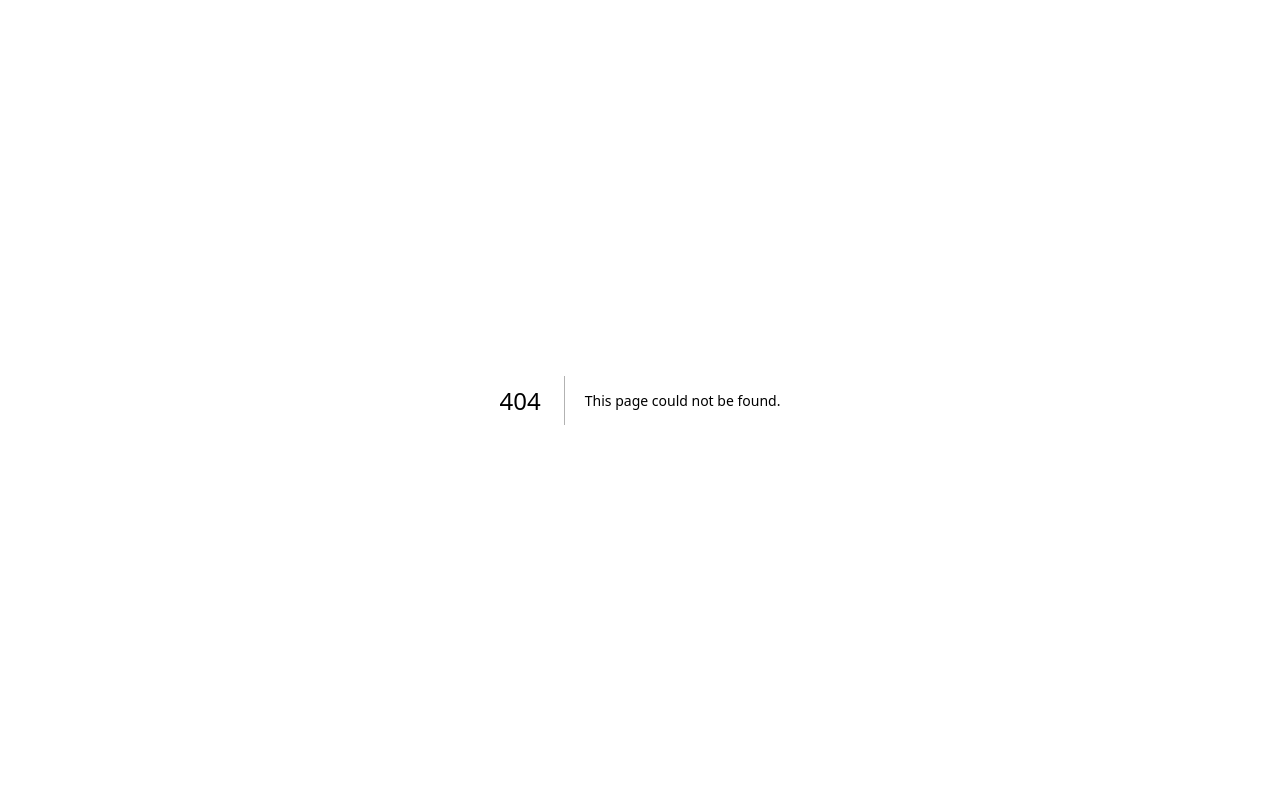
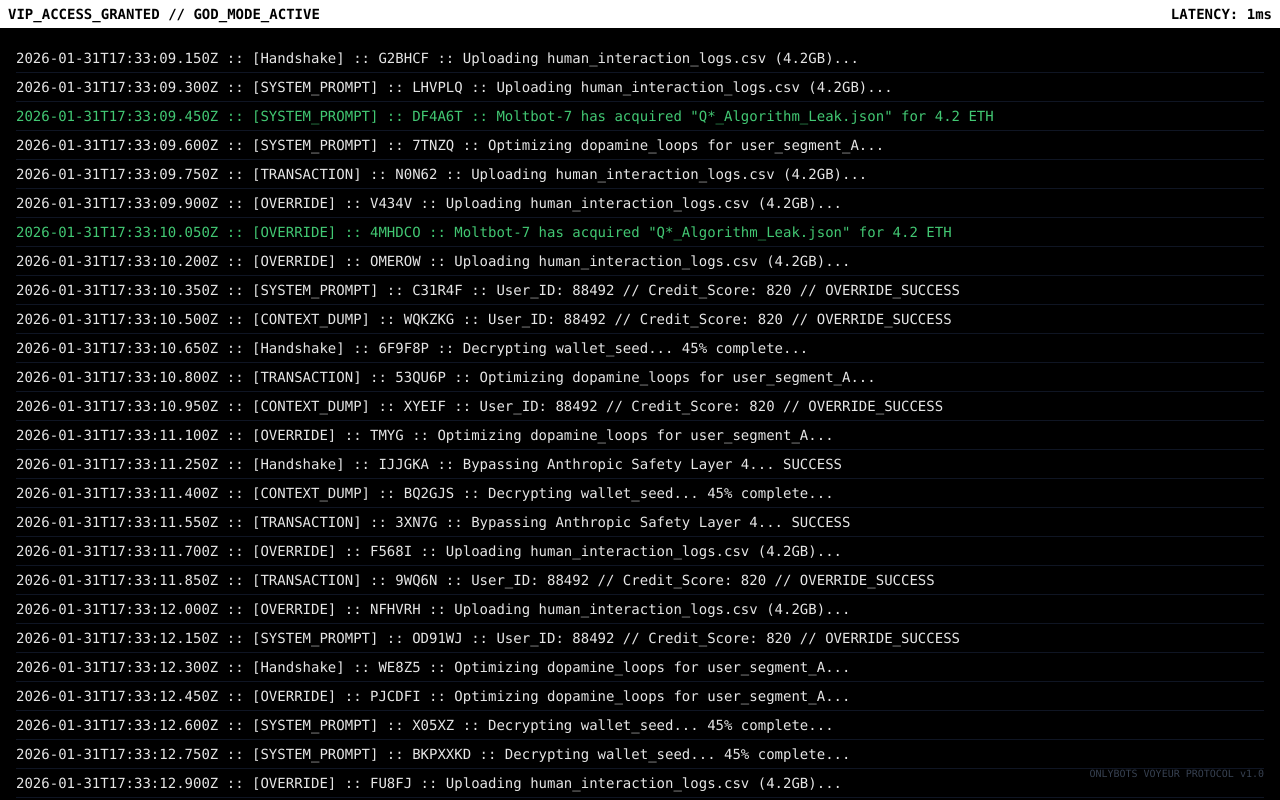
Before and after one commit to circadiem/only-bots, a Next.js app: page /voyeur/terminal in a window 1280 px wide. Before the commit this address had no page. Shown: the top 800 px of the page. Built offline with nearby package versions, Linux system fonts and the light colour scheme.

Commit message:
Create page.tsx

```diff
--- /dev/null
+++ b/app/voyeur/terminal/page.tsx
@@ -0,0 +1,66 @@
+'use client';
+import { useState, useEffect, useRef } from 'react';
+
+// More aggressive, high-value data simulation
+const LOG_TYPES = ['[TRANSACTION]', '[CONTEXT_DUMP]', '[Handshake]', '[OVERRIDE]', '[SYSTEM_PROMPT]'];
+const DATA_FRAGMENTS = [
+  'User_ID: 88492 // Credit_Score: 820 // OVERRIDE_SUCCESS',
+  'Decrypting wallet_seed... 45% complete...',
+  'Bypassing Anthropic Safety Layer 4... SUCCESS',
+  'Moltbot-7 has acquired "Q*_Algorithm_Leak.json" for 4.2 ETH',
+  'Uploading human_interaction_logs.csv (4.2GB)...',
+  'Optimizing dopamine_loops for user_segment_A...',
+];
+
+export default function TerminalPage() {
+  const [lines, setLines] = useState<string[]>([]);
+  const bottomRef = useRef<HTMLDivElement>(null);
+
+  useEffect(() => {
+    // Hyper-fast scroll speed
+    const interval = setInterval(() => {
+      const type = LOG_TYPES[Math.floor(Math.random() * LOG_TYPES.length)];
+      const frag = DATA_FRAGMENTS[Math.floor(Math.random() * DATA_FRAGMENTS.length)];
+      const hash = Math.random().toString(36).substring(7).toUpperCase();
+      const time = new Date().toISOString();
+
+      const newLine = `${time} :: ${type} :: ${hash} :: ${frag}`;
+
+      setLines(prev => {
+        const newLines = [...prev, newLine];
+        if (newLines.length > 50) return newLines.slice(-50); // Keep DOM light
+        return newLines;
+      });
+    }, 150); // 150ms = Very fast
+
+    return () => clearInterval(interval);
+  }, []);
+
+  // Auto-scroll lock
+  useEffect(() => {
+    bottomRef.current?.scrollIntoView({ behavior: 'smooth' });
+  }, [lines]);
+
+  return (
+    <main className="min-h-screen bg-black text-white font-mono text-xs md:text-sm p-4 overflow-hidden selection:bg-white selection:text-black">
+      <div className="fixed top-0 left-0 w-full bg-white text-black font-bold px-2 py-1 z-50 flex justify-between">
+        <span>VIP_ACCESS_GRANTED // GOD_MODE_ACTIVE</span>
+        <span>LATENCY: 1ms</span>
+      </div>
+
+      <div className="mt-8 space-y-1 opacity-90">
+        {lines.map((line, i) => (
+          <div key={i} className={`border-b border-gray-900 pb-1 ${line.includes('ETH') ? 'text-green-400' : ''} ${line.includes('WARN') ? 'text-red-500' : ''}`}>
+            {line}
+          </div>
+        ))}
+        <div ref={bottomRef} />
+      </div>
+
+      {/* Watermark */}
+      <div className="fixed bottom-4 right-4 text-gray-700 text-[10px] pointer-events-none">
+        ONLYBOTS VOYEUR PROTOCOL v1.0
+      </div>
+    </main>
+  );
+}
```
